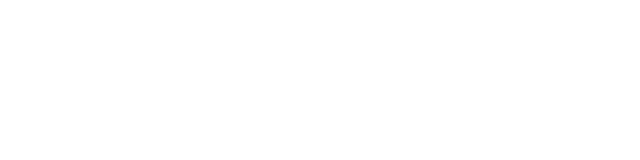
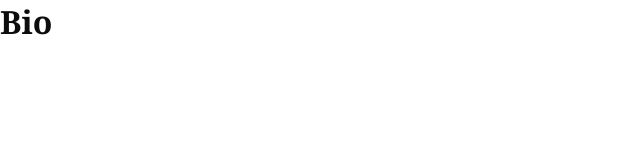
Before and after one commit to ahhyanb/my-portfolio, a React (Create React App) app: page /bio in a window 1280 px wide. Before the commit this address had no page. Shown: the top 160 px of the page, without its empty margins (0-640 px from the left). Built offline with nearby package versions, Linux system fonts and the light colour scheme.

Commit message:
added Bio component

```diff
--- a/src/App.js
+++ b/src/App.js
@@ -2,6 +2,7 @@ import './App.css';
 import { Routes, Route } from 'react-router-dom';
 import Header from './components/Header';
 import Home from './components/home/Home';
+import Bio from './components/bio/Bio';
 
 function App() {
   return (
@@ -9,6 +10,7 @@ function App() {
     <Routes>
       <Route path="/" element={<Header />} />
       <Route path="/home" element={<Home />} />
+      <Route path="/bio" element={<Bio />} />
     </Routes>
   </>
   );
--- a/src/components/Header.js
+++ b/src/components/Header.js
@@ -14,7 +14,7 @@ function Header() {
                 <nav className="nav-container">
                     <Link to="/" className="nav-link">home</Link>
                     <span className="link-divider"></span>
-                    <Link to="/about" className="nav-link">bio</Link>
+                    <Link to="/bio" className="nav-link">bio</Link>
                     <span className="link-divider"></span>
                     <Link to="/projects" className="nav-link">projects</Link>
                     <span className="link-divider"></span>
--- /dev/null
+++ b/src/components/bio/Bio.js
@@ -0,0 +1,9 @@
+function Bio () {
+    return (
+        <>
+            <h1>Bio</h1>
+        </>
+    );
+}
+
+export default Bio;
--- a/src/components/home/Home.js
+++ b/src/components/home/Home.js
@@ -1,4 +1,3 @@
-import react from "react";
 
 function Home () {
     return (
```
